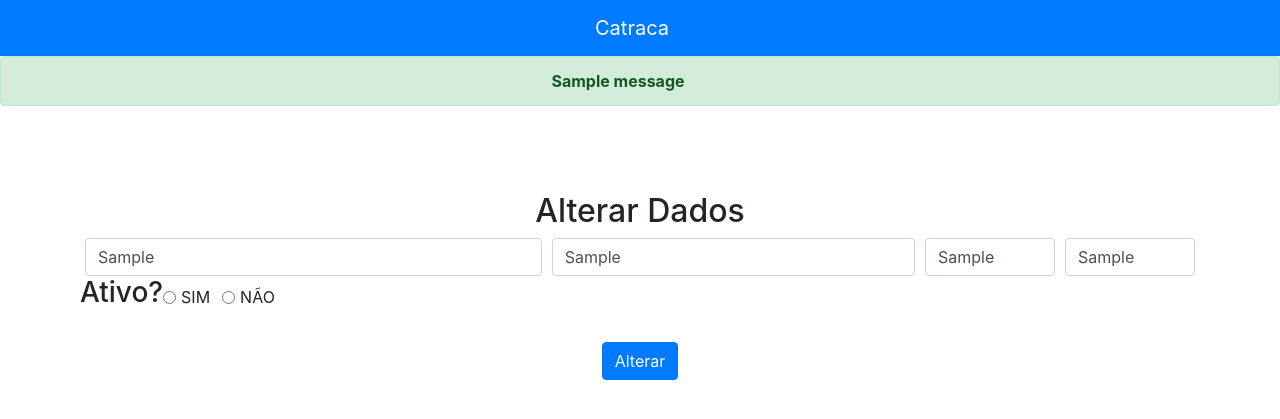
After one commit to ricardaotsi/Work, a Django app: template TicketGateControl/TGCMain/templates/TGCMain/edit.html in a window 1280 px wide. The commit adds this page. Shown: the top 419 px of the page. Run offline with Django 3.2, Linux system fonts and the light colour scheme; the template is opened without the code that fills it: most values are stand-ins (such as "Sample title", 1, 10 or a date in 2020); one stand-in notice (Sample message) is shown; some libraries are stand-ins or nearby versions.

Commit message:
Search and Modify forms done

```diff
--- /dev/null
+++ b/TicketGateControl/TGCMain/templates/TGCMain/edit.html
@@ -0,0 +1,61 @@
+{% extends 'TGCMain/base.html' %}
+{% block content %}
+<div class="text-center">
+    {% if messages %}
+    {% for message in messages %}
+    {% if message.level == DEFAULT_MESSAGE_LEVELS.SUCCESS %}
+    <div class="alert alert-dismissible alert-success">
+        {% endif %}
+        {% if message.level == DEFAULT_MESSAGE_LEVELS.ERROR %}
+        <div class="alert alert-dismissible alert-danger">
+            {% endif %}
+            <strong>{{message}}</strong>
+        </div>
+        {% endfor %}
+        {% endif %}
+    </div>
+
+    <div class="container">
+        <h2 class="text-center">Alterar Dados</h2>
+        <form method="POST" action="">
+            {% csrf_token %}
+            <div class="form-row">
+                <div class="col-5">
+                    <input class="form-control" type="text" value="{{row.0.ds_identificador_aux}}" />
+                </div>
+                <div class="col-4">
+                    <input class="form-control" type="text" value="{{row.0.nm_pessoa}}" />
+                </div>
+                <div class="col">
+                    <input class="form-control" name="cracha" type="text" value="{{row.0.nr_cracha}}" />
+                </div>
+                <div class="col">
+                    <input class="form-control" type="text" value="{{row.0.nr_matricula}}" />
+                </div>
+            </div>
+            <div class="form-row">
+                <h3>Ativo?</h3>
+                <div class="form-check form-check-inline">
+                {% if row.0.fl_ativo == 'S' %}
+                    <input class="form-check-input" type="radio" name="inlineRadioOptions" id="inlineRadio1" value="S" checked>
+                {% else %}
+                <input class="form-check-input" type="radio" name="inlineRadioOptions" id="inlineRadio1" value="S">
+                {% endif %}
+                    <label class="form-check-label" for="inlineRadio1">SIM</label>
+                </div>
+                <div class="form-check form-check-inline">
+                {% if row.0.fl_ativo == 'N' %}
+                    <input class="form-check-input" type="radio" name="inlineRadioOptions" id="inlineRadio2" value="N" checked>
+                {% else %}
+                    <input class="form-check-input" type="radio" name="inlineRadioOptions" id="inlineRadio2" value="N">
+                {% endif %}
+                    <label class="form-check-label" for="inlineRadio2">NÃO</label>
+                </div>
+            </div>
+            </br>
+            <div class="text-center">
+                <button type="submit" class="btn btn-primary text-center">Alterar</button>
+            </div>
+        </form>
+    </div>
+    {% endblock %}
--- a/TicketGateControl/TGCMain/urls.py
+++ b/TicketGateControl/TGCMain/urls.py
@@ -5,4 +5,5 @@ from . import views
 urlpatterns = [
     # ex: /polls/
     path('', views.index, name='index'),
+    url(r'^edit/$', views.edit, name='edit'),
 ]
```
Also changed, not shown: TicketGateControl/TGCMain/templates/TGCMain/index.html (+36 -7 lines), TicketGateControl/TGCMain/views.py (+36 -23 lines).
